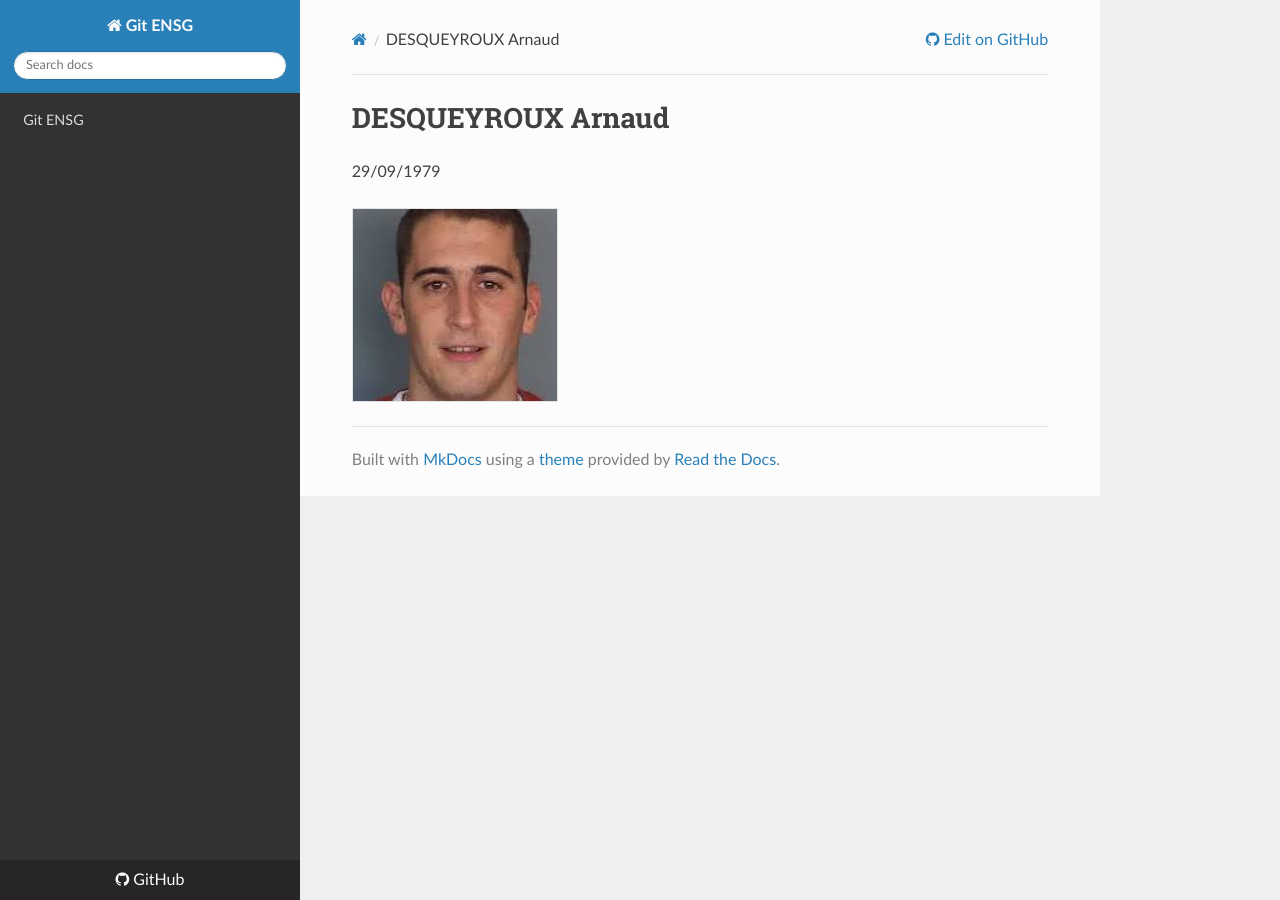
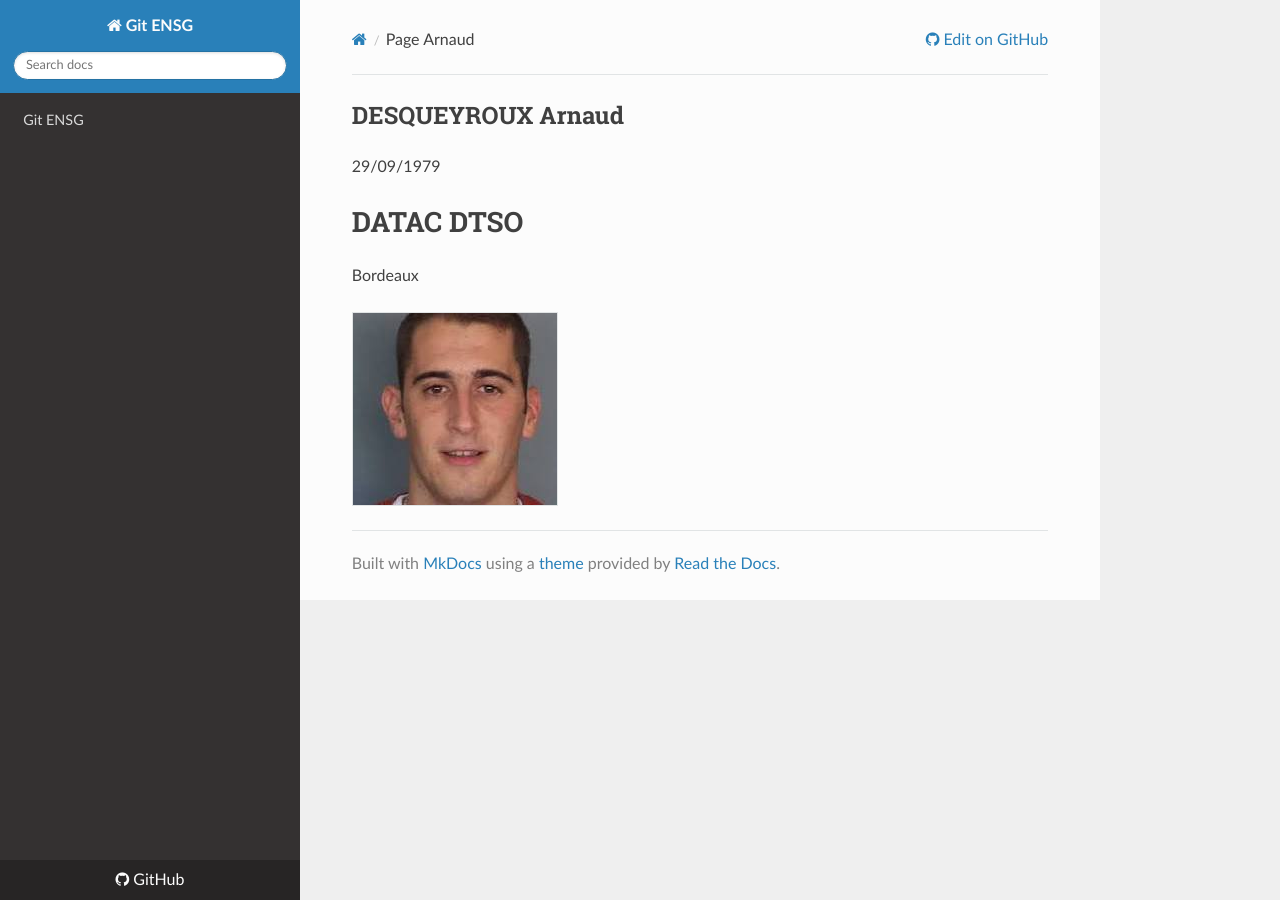
Before and after one commit to iamvdo/git-ensg, an MkDocs documentation site: the page built from docs/Page_Arnaud.md, in a window 1280 px wide. Built offline with MkDocs 1.6.1, drawn with Linux system fonts in a browser that asks for light colours; nearby versions of some CDN libraries.

Commit message:
Modification de la page arnaud etape 2

```diff
--- a/docs/Page_Arnaud.md
+++ b/docs/Page_Arnaud.md
@@ -1,4 +1,7 @@
-# DESQUEYROUX Arnaud
+## DESQUEYROUX Arnaud
 29/09/1979
 
+# DATAC DTSO
+Bordeaux
+
 ![AD.jpg](images/AD.jpg)
```
